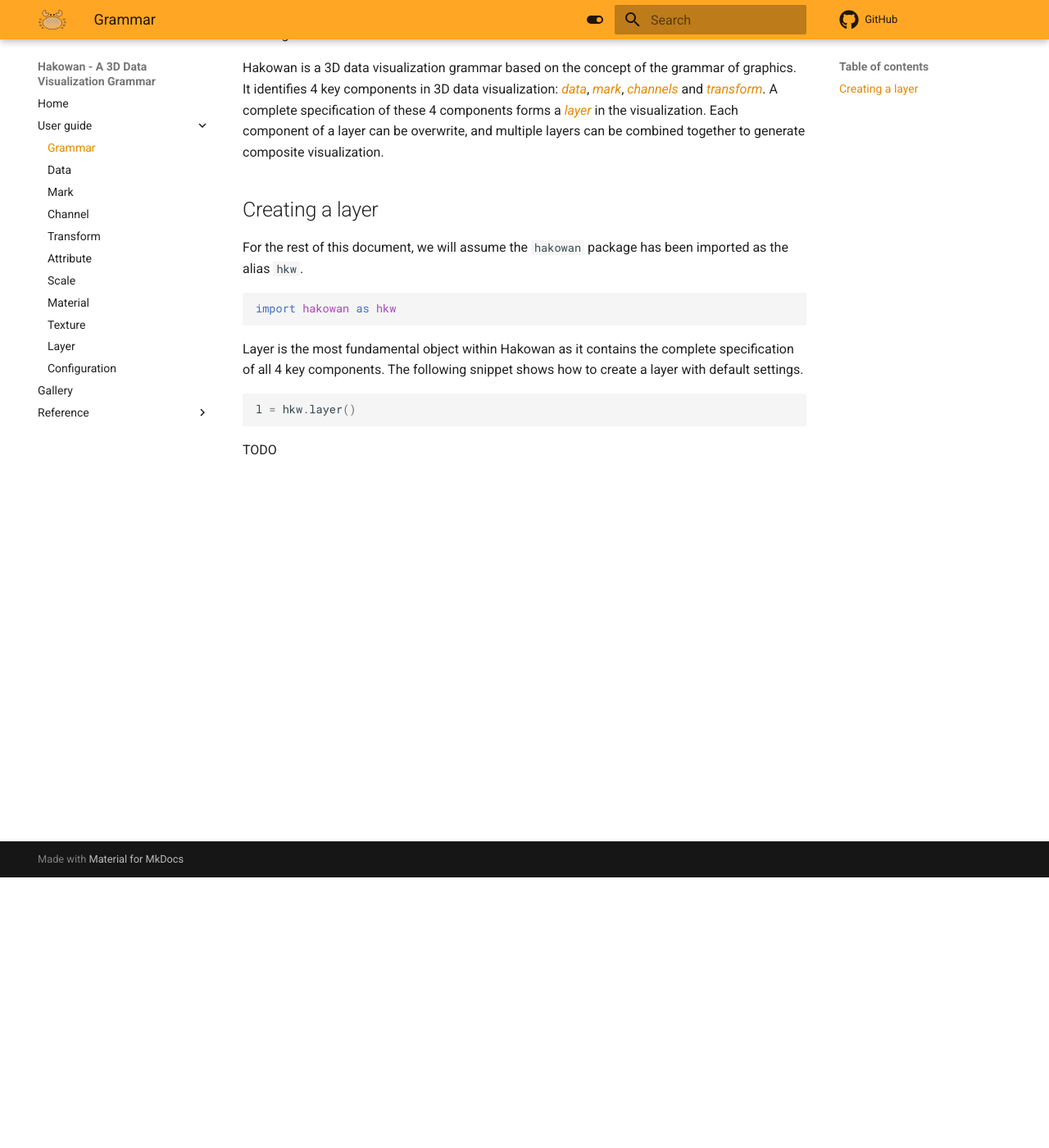
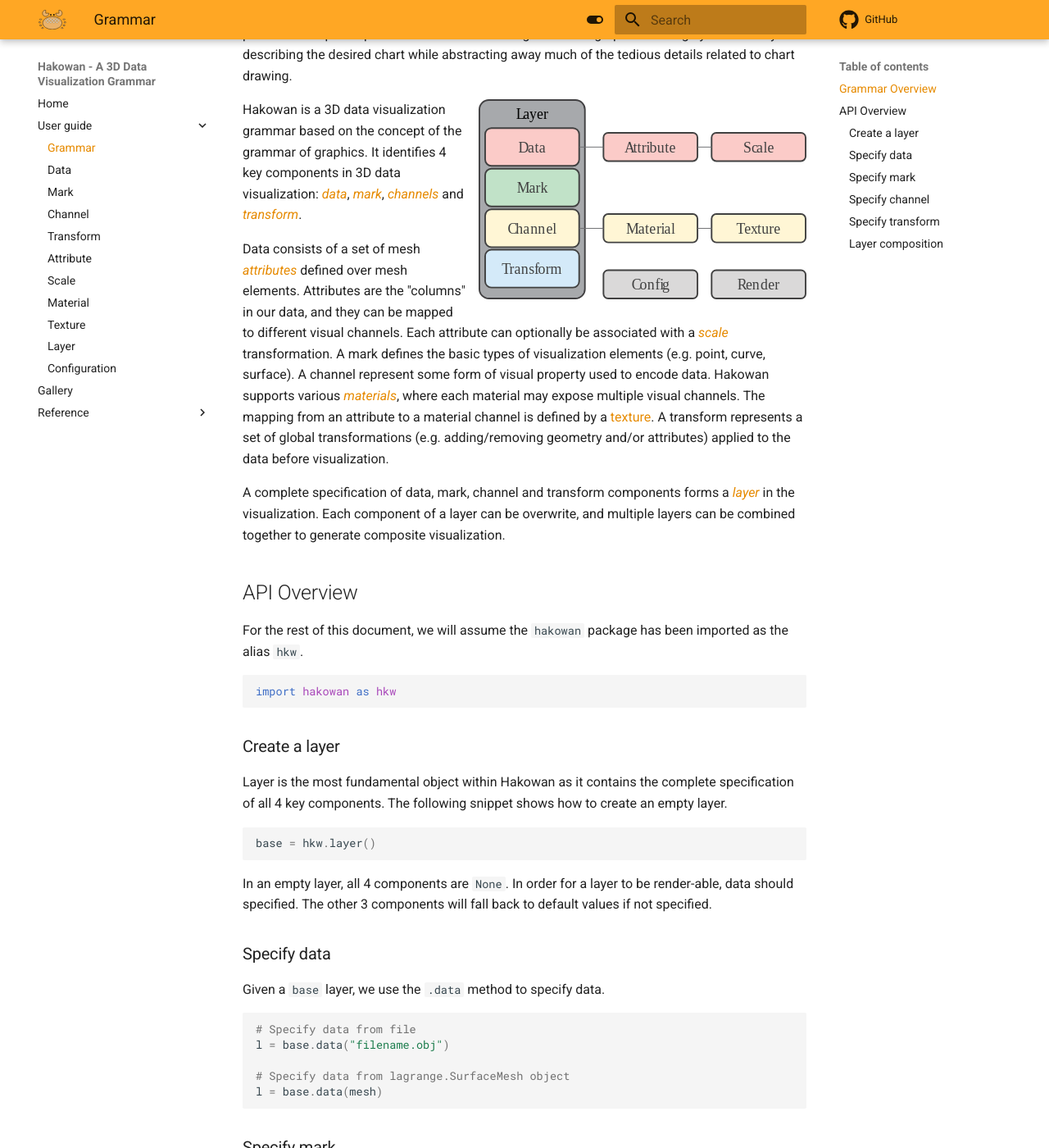
Before and after one commit to Hakowan/hakowan, an MkDocs documentation site: the page built from docs/guide/grammar.md, in a window 1280 px wide and 1400 px high, scrolled down 330 px. Shown: the whole window at 82% size. Built offline with MkDocs 1.6.1 and Material for MkDocs 9.7.7, drawn with Linux system fonts in a browser that asks for light colours; comment, search, counter and statistics services are not loaded; some of the changed text lies outside the part shown.

Commit message:
Update doc. (#15)
* Update doc.

* Add image illustrating mark.

* Minor bug fix.

* Update doc.

* Update doc.

* Update docstring.

````diff
--- a/docs/guide/grammar.md
+++ b/docs/guide/grammar.md
@@ -1,4 +1,4 @@
-# Grammar Overview
+## Grammar Overview
 
 The grammar of a language provides a set of structural rules to combine words
 together to form semantically meaningful statements. Similarly, from the data
@@ -11,15 +11,27 @@
 way of describing the desired chart while abstracting away much of the tedious
 details related to chart drawing.
 
-Hakowan is a 3D data visualization grammar based on the concept of the grammar
-of graphics. It identifies 4 key components in 3D data visualization:
-[_data_](data.md), [_mark_](mark.md), [_channels_](channel.md) and
-[_transform_](transform.md). A complete specification of these 4 components
-forms a [_layer_](layer.md) in the visualization. Each component of a layer can
-be overwrite, and multiple layers can be combined together to generate
+![Grammar overview](../images/grammar_overview.svg){: align="right" style="width:400px" }
+
+Hakowan is a 3D data visualization grammar based on the concept of the grammar of graphics. It
+identifies 4 key components in 3D data visualization: [_data_](data.md), [_mark_](mark.md),
+[_channels_](channel.md) and [_transform_](transform.md).
+
+Data consists of a set of mesh [_attributes_](attribute.md) defined over mesh elements. Attributes
+are the "columns" in our data, and they can be mapped to different visual channels. Each attribute
+can optionally be associated with a [_scale_](scale.md) transformation. A mark defines the basic
+types of visualization elements (e.g. point, curve, surface). A channel represent some form of
+visual property used to encode data. Hakowan supports various [_materials_](material.md), where each
+material may expose multiple visual channels. The mapping from an attribute to a material channel is
+defined by a [texture](texture.md). A transform represents a set of global transformations (e.g.
+adding/removing geometry and/or attributes) applied to the data before visualization.
+
+A complete specification of data, mark, channel and transform components forms a [_layer_](layer.md) in the visualization.
+Each component of a layer can be overwrite, and multiple layers can be combined together to generate
 composite visualization.
 
-## Creating a layer
+
+## API Overview
 
 For the rest of this document, we will assume the `hakowan` package has been imported as the alias `hkw`.
 
@@ -27,12 +39,93 @@
 import hakowan as hkw
 ```
 
+### Create a layer
+
 Layer is the most fundamental object within Hakowan as it contains the complete
 specification of all 4 key components. The following snippet shows how to
-create a layer with default settings.
+create an empty layer.
 
 ```py
-l = hkw.layer()
+base = hkw.layer()
 ```
 
-TODO
+In an empty layer, all 4 components are `None`. In order for a layer to be render-able, data should
+specified. The other 3 components will fall back to default values if not specified.
+
+
+### Specify data
+
+Given a `base` layer, we use the `.data` method to specify data.
+
+```py
+# Specify data from file
+l = base.data("filename.obj")
+
+# Specify data from lagrange.SurfaceMesh object
+l = base.data(mesh)
+```
+
+### Specify mark
+
+Mark can be specified with `.mark` method of layer object.
+
+```py
+l = base.mark(hkw.mark.Point)
+```
+
+### Specify channel
+
+Similarly, channels can be specified with `.channel` method.
+
+```py
+l = base.channel(
+    position=hkw.channel.Position(data="my_position"),
+    normal=hkw.channel.Normal(data="my_normal")
+)
+```
+
+In the above example, we specify two channels in the same `.channel` call.
+In each specification, we created the corresponding `Position` or `Normal` channel objects.
+The `data` parameter here specifies the associated attribute to use for channel encoding.
+
+Material can also be specified with `.channel` method.
+
+```py
+l = base.channel(
+    material=hkw.material.Diffuse(reflectance="grey")
+)
+```
+
+Here, we simply assign a uniform color to the reflectance channel of the `Diffuse` material.
+To use mesh attribute to encode material channel, we need to use a texture.
+
+```py
+l = base.channel(
+    material=hkw.material.Diffuse(
+        reflectance=hkw.texture.ScalarField(
+            data="attr_name"
+        )
+    )
+)
+```
+
+### Specify transform
+
+We use the `.transform` method of a layer object to specify transform.
+
+```py
+l = base.transform(
+    hkw.transform.Filter(
+        data="attr_name",
+        condition=lambda p:p[0] > 0
+    )
+)
+```
+
+### Layer composition
+
+Let `l0` and `l1` be two layers, we can use addition to combine them together.
+
+```py
+combined_layer = l0 + l1
+```
--- a/mkdocs.yml
+++ b/mkdocs.yml
@@ -33,8 +33,6 @@
         name: Switch to light mode
 
 
-
-
 plugins:
 - mkdocstrings:
     handlers:
@@ -56,6 +54,9 @@
   - pymdownx.superfences
   - toc:
       permalink: true
+  - attr_list
+  - footnotes
+
 
 nav:
 - Home: index.md
````
Also changed, not shown: docs/guide/channel.md (+33 -4 lines), docs/guide/data.md (+6 -1 lines), docs/guide/mark.md (+2 -0 lines), docs/images/bust_uv.svg (added), docs/images/grammar_overview.svg (added), docs/images/height_field.svg (added), docs/images/knot.svg (added), docs/images/mark.svg (added), docs/images/origamix_rabbit.svg (added), docs/images/star.svg (added), 3 other files.
